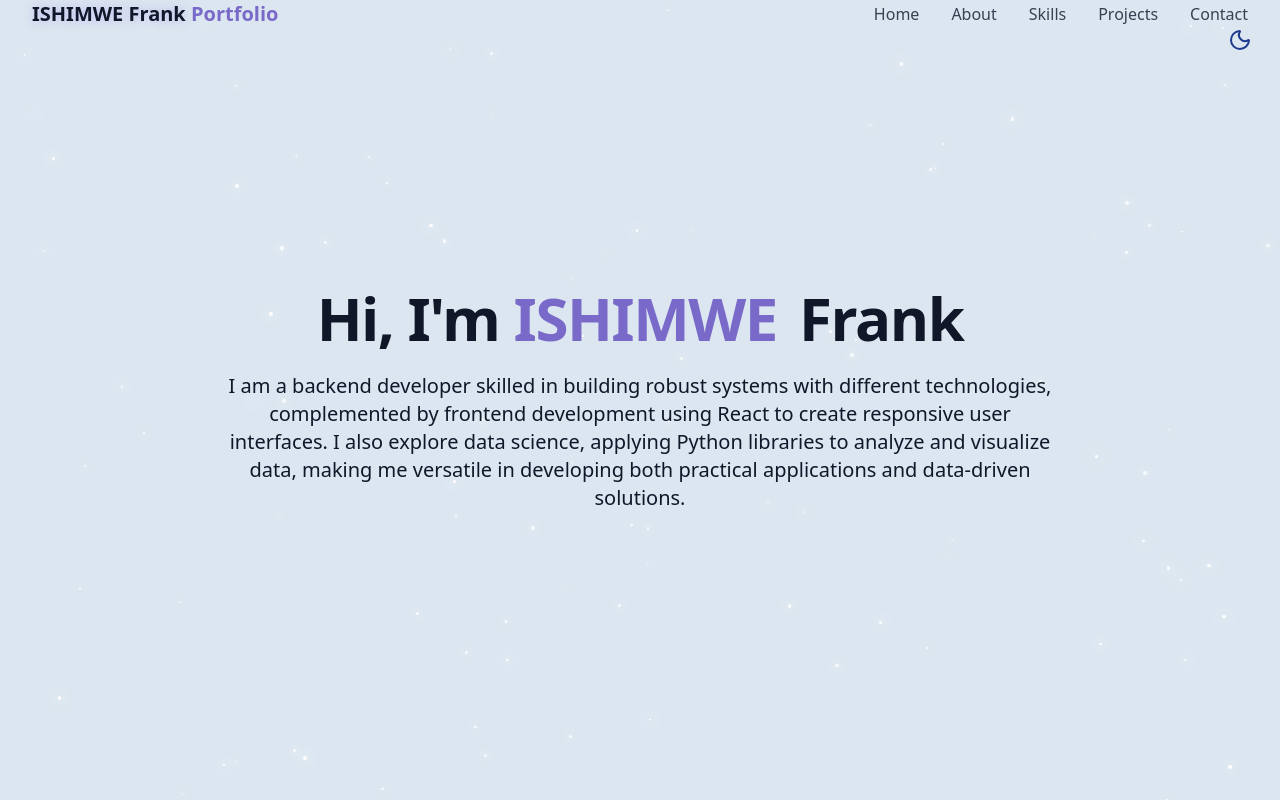
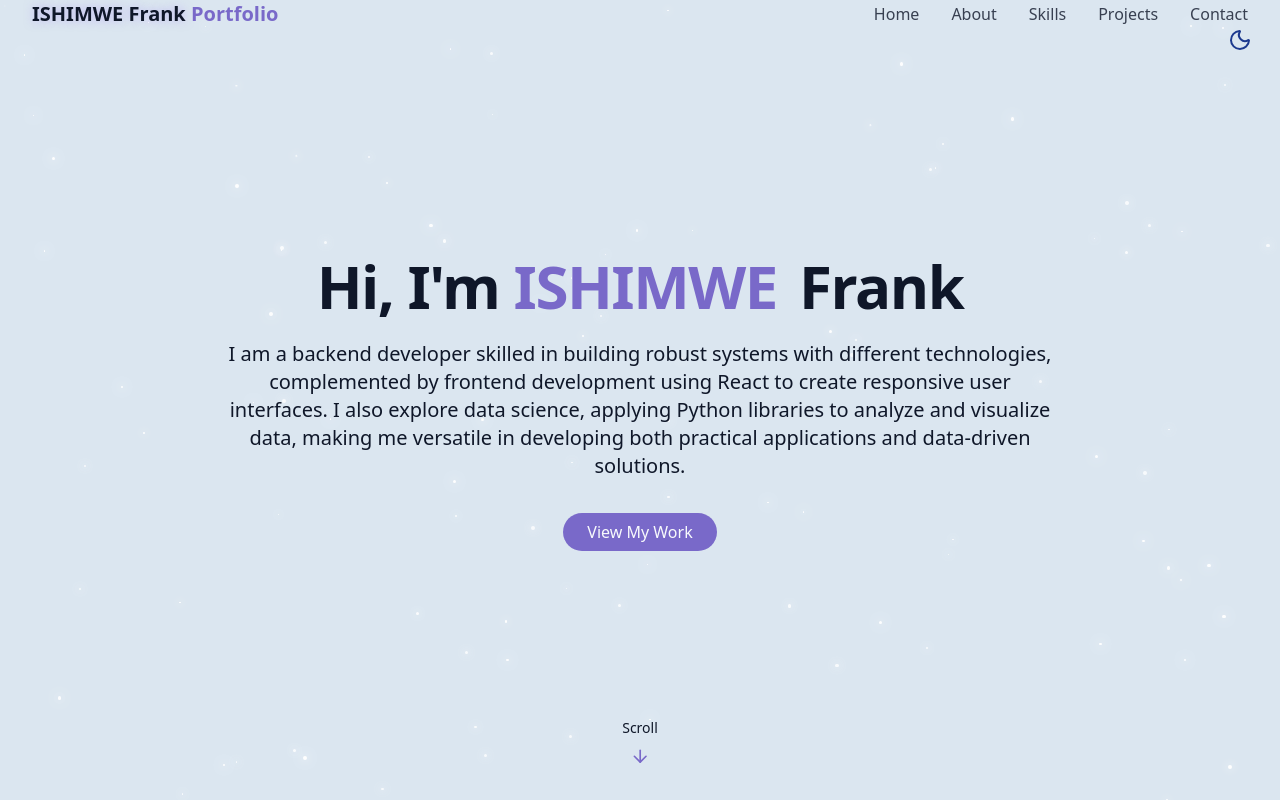
Before and after one commit to ishimwefrank123/portfolio-website, a React (Vite) app: page / in a window 1280 px wide. Built offline with nearby package versions, Linux system fonts and the light colour scheme.

Commit message:
view the project and scroll down for more information functionality

```diff
--- a/src/components/HeroSection.jsx
+++ b/src/components/HeroSection.jsx
@@ -1,3 +1,5 @@
+import { ArrowDown } from "lucide-react";
+
 export const HeroSection = () => {
   return (
   <section
@@ -24,7 +26,18 @@ export const HeroSection = () => {
           making me versatile in developing both practical applications and data-driven solutions.
         </p>
 
+        <div className="pt-4 opacity-0 animate-fade-in-delay-4">
+          <a href="#projects" className="cosmic-button">
+            View My Work
+          </a>
+        </div>
+
       </div>
+    </div>
+
+    <div className="absolute bottom-8 left-1/2 transform -translate-x-1/2 flex flex-col items-center animate-bounce">
+    <span className="text-sm text-muted-foreground mb-2"> Scroll</span>
+    <ArrowDown className="h-5 w-5 text-primary"/>
     </div>
   </section>);
 }
```
